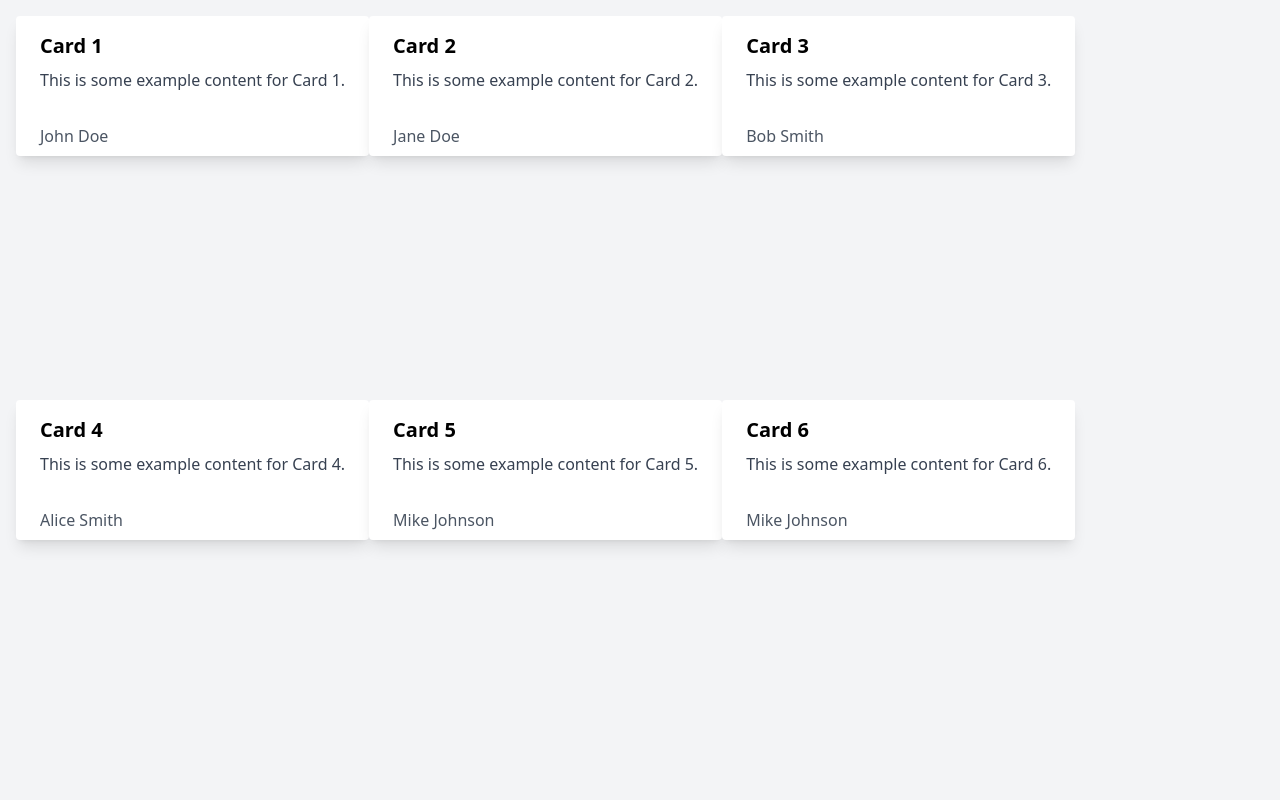
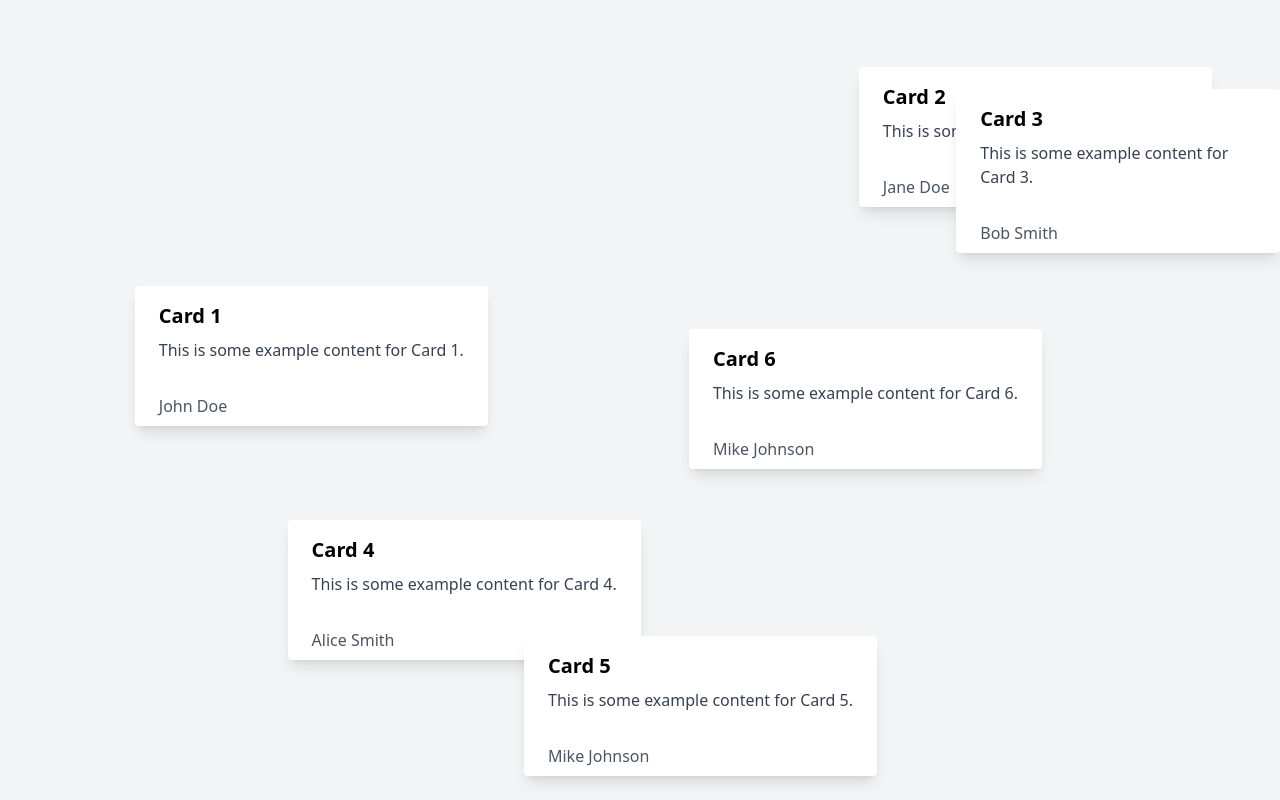
Before and after one commit to ShayanMahnam/volunteer-week, a Next.js app: page / in a window 1280 px wide. Built offline with nearby package versions, Linux system fonts and the light colour scheme.

Commit message:
update cards

```diff
--- a/components/Card.tsx
+++ b/components/Card.tsx
@@ -1,5 +1,5 @@
 import { useRef, useState } from "react";
-import Draggable, { DraggableProps } from "react-draggable";
+import Draggable from "react-draggable";
 
 type CardProps = {
   subject: string;
@@ -9,18 +9,23 @@ type CardProps = {
 
 const Card: React.FC<CardProps> = ({ subject, author, content }) => {
   const draggableRef = useRef<HTMLDivElement>(null);
-  const [zIndex, setZIndex] = useState<number>(1);
+  const [maxZIndex, setMaxZIndex] = useState<number>(1);
 
-  const handleStart = () => {
-    setZIndex((prevZIndex) => prevZIndex + 1);
+  const handleClick = () => {
+    setMaxZIndex((prevMaxZIndex) => prevMaxZIndex + 1);
+  };
+
+  const handleDrag = () => {
+    setMaxZIndex((prevMaxZIndex) => prevMaxZIndex + 1);
   };
 
   return (
-    <Draggable nodeRef={draggableRef} onStart={handleStart}>
+    <Draggable nodeRef={draggableRef} onStart={handleClick} onDrag={handleDrag}>
       <div
+        onClick={handleClick}
         className="max-w-sm rounded overflow-hidden shadow-lg bg-white"
         ref={draggableRef}
-        style={{ zIndex }}
+        style={{ zIndex: maxZIndex }}
       >
         <div className="px-6 py-4">
           <div className="font-bold text-xl mb-2">{subject}</div>
--- a/components/DragAndDropArea.tsx
+++ b/components/DragAndDropArea.tsx
@@ -1,4 +1,3 @@
-import Draggable from "react-draggable";
 import Card from "./Card";
 import cardsData from "../cards.json";
 
@@ -7,9 +6,16 @@ const DragAndDropArea: React.FC = () => {
     <div className="relative h-screen bg-gray-100 overflow-hidden">
       <div className="absolute left-0 top-0 h-full w-full p-4 flex flex-wrap items-start justify-start">
         {cardsData.map((card, index) => (
-          <Draggable handle=".card-header" key={index}>
+          <div
+            key={index}
+            style={{
+              position: "absolute",
+              left: `${Math.random() * 80}%`,
+              top: `${Math.random() * 80}%`,
+            }}
+          >
             <Card {...card} />
-          </Draggable>
+          </div>
         ))}
       </div>
     </div>
```
